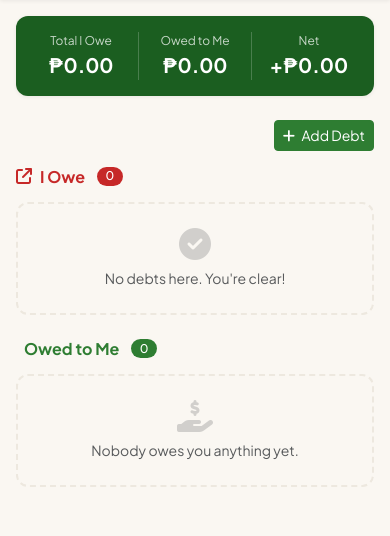
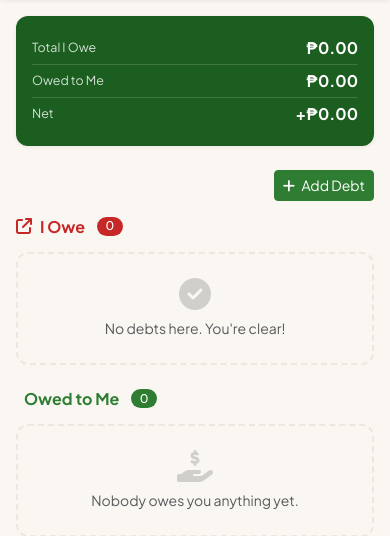
Before and after one commit to ihlay/SpendWise-PH, a Django app: page /debts/ in a window 390 px wide. Shown: the part 57-593 px from the top of the page. Run offline with Django 5.2, Linux system fonts and the light colour scheme; the visitor is signed in with stand-in values (Sample User, id 1); data that the repository does not hold is empty.

Commit message:
fix transactions and utang mobile UI

```diff
--- a/projectsite/templates/budget/budget_form.html
+++ b/projectsite/templates/budget/budget_form.html
@@ -30,7 +30,7 @@
                     </div>
 
                     <div class="row g-3 mb-3">
-                        <div class="col-7">
+                        <div class="col-12 col-md-7">
                             <label class="form-label fw-semibold" for="{{ form.amount.id_for_label }}">
                                 Amount
                             </label>
@@ -43,7 +43,7 @@
                                 <div class="text-danger small mt-1">{{ error }}</div>
                             {% endfor %}
                         </div>
-                        <div class="col-5">
+                        <div class="col-12 col-md-5">
                             <label class="form-label fw-semibold">Type</label>
                             <div class="d-flex gap-2">
                                 <button type="button" id="btn-income"
--- a/projectsite/templates/budget/debt_list.html
+++ b/projectsite/templates/budget/debt_list.html
@@ -7,26 +7,26 @@
 {% block content %}
 
 <div class="card mb-4" style="background: var(--sw-green-900); border-radius: var(--sw-radius-md);">
-    <div class="card-body py-3">
-        <div class="row g-3 text-white text-center">
-            <div class="col-4">
-                <div style="font-size:0.75rem; opacity:0.75;">Total I Owe</div>
-                <div class="fw-bold fs-5">₱{{ total_i_owe|floatformat:2|intcomma }}</div>
+    <div class="card-body py-3 text-white">
+        <div class="d-flex justify-content-between align-items-center py-1">
+            <span style="font-size:0.78rem; opacity:0.8;">Total I Owe</span>
+            <span class="fw-bold">₱{{ total_i_owe|floatformat:2|intcomma }}</span>
         </div>
-            <div class="col-4" style="border-left:1px solid rgba(255,255,255,0.2); border-right:1px solid rgba(255,255,255,0.2);">
-                <div style="font-size:0.75rem; opacity:0.75;">Owed to Me</div>
-                <div class="fw-bold fs-5">₱{{ total_owed_to_me|floatformat:2|intcomma }}</div>
+        <div class="d-flex justify-content-between align-items-center py-1"
+             style="border-top:1px solid rgba(255,255,255,0.15);">
+            <span style="font-size:0.78rem; opacity:0.8;">Owed to Me</span>
+            <span class="fw-bold">₱{{ total_owed_to_me|floatformat:2|intcomma }}</span>
         </div>
-            <div class="col-4">
-                <div style="font-size:0.75rem; opacity:0.75;">Net</div>
-                <div class="fw-bold fs-5">
+        <div class="d-flex justify-content-between align-items-center py-1"
+             style="border-top:1px solid rgba(255,255,255,0.15);">
+            <span style="font-size:0.78rem; opacity:0.8;">Net</span>
+            <span class="fw-bold">
                 {% if total_owed_to_me >= total_i_owe %}
                     +₱{{ total_owed_to_me|floatformat:2|intcomma }}
                 {% else %}
                     -₱{{ total_i_owe|floatformat:2|intcomma }}
                 {% endif %}
-                </div>
-            </div>
+            </span>
         </div>
     </div>
 </div>
```
Also changed, not shown: projectsite/templates/budget/transaction_list.html (+14 -11 lines). Lines whose indentation alone changed are shown as unchanged.
